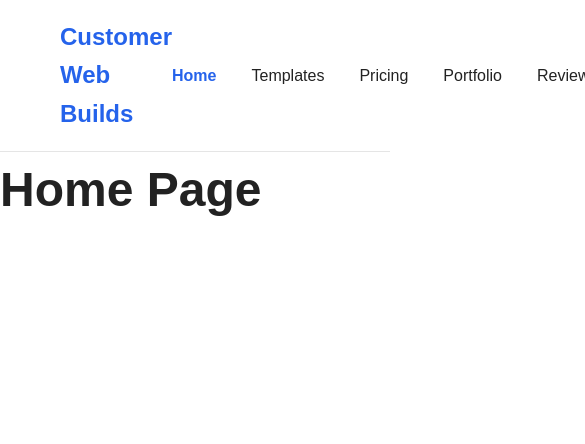
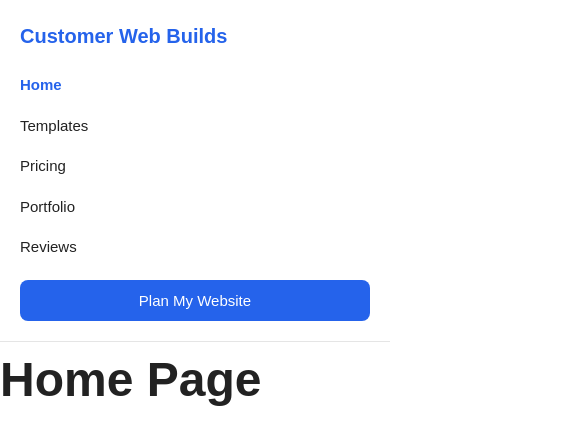
Before and after one commit to Priyadharshinirameshkumar/customer-web-builds, a React (Vite) app: page / in a window 390 px wide. Shown: the top 444 px of the page, 585 px wide, since content can reach past the window. Built offline with nearby package versions, Linux system fonts and the light colour scheme.

Commit message:
Make navbar responsive for tablet and mobile

```diff
--- a/src/components/Navbar/Navbar.css
+++ b/src/components/Navbar/Navbar.css
@@ -96,3 +96,69 @@
 .navbar-button:hover {
   background-color: var(--primary-dark);
 }
+
+/* ==========================
+   Tablet
+========================== */
+
+@media (max-width: 1024px) {
+
+  .navbar{
+
+      padding:16px 30px;
+
+  }
+
+  .navbar-links{
+
+      gap:20px;
+
+  }
+
+}
+
+/* ==========================
+   Mobile
+========================== */
+
+@media (max-width:768px){
+
+.navbar{
+
+flex-direction:column;
+
+align-items:flex-start;
+
+gap:20px;
+
+padding:20px;
+
+}
+.navbar-logo{
+
+font-size:20px;
+
+}
+.navbar-links a{
+
+font-size:15px;
+
+}
+
+.navbar-links{
+
+flex-direction:column;
+
+width:100%;
+
+gap:15px;
+
+}
+
+.navbar-button{
+
+width:100%;
+
+}
+
+}
```
